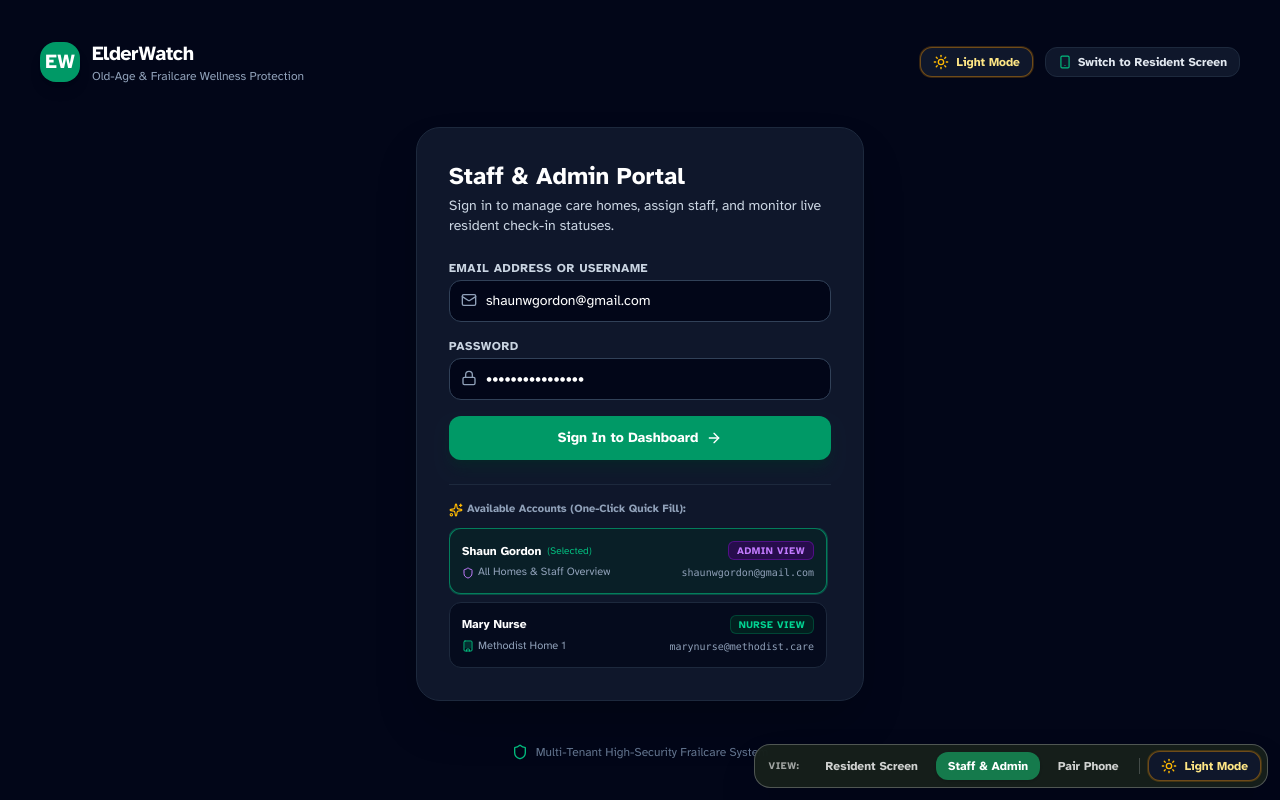
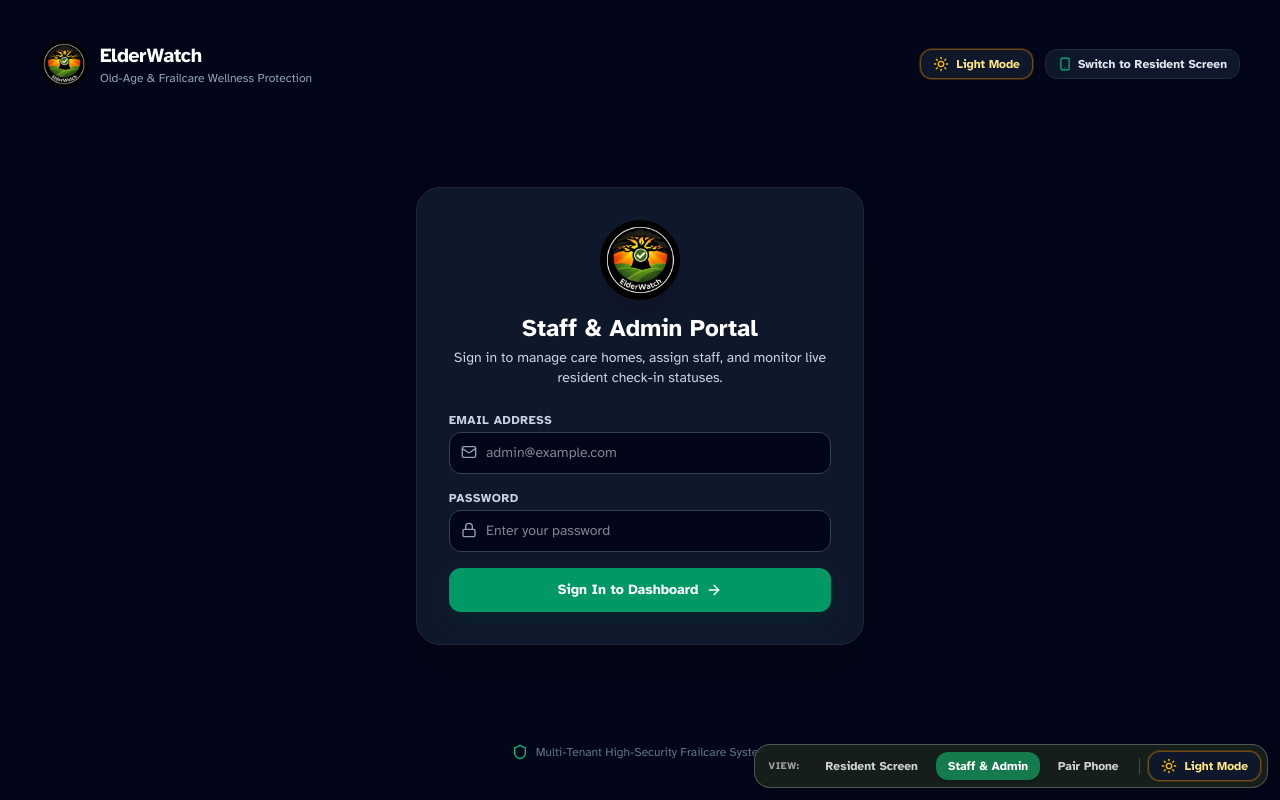
Before and after one commit to a77lic7ion/Elderwatch3, a React (Vite) app: page / in a window 1280 px wide. Built offline with nearby package versions, Linux system fonts and the light colour scheme; no server answers.

Commit message:
Remove demo accounts, fix login, update logo
- Removed 'Available Accounts' section from login screen
- Removed demo-accounts API endpoint
- Fixed server.ts query references for Admin SDK
- Added ElderWatch logo
- Login: shaunwgordon@gmail.com / B33tl3sL1lly@123

```diff
--- a/server.ts
+++ b/server.ts
@@ -16,6 +16,7 @@ import {
   getDocsByQuery,
   getDocsByField,
   getAllDocs,
+  buildQuery,
 } from './src/lib/firebase-admin';
 
 const app = express();
@@ -441,24 +442,6 @@ function authenticateAdmin(req: express.Request, res: express.Response): { staff
   return auth;
 }
 
-// Demo accounts
-app.get('/api/auth/demo-accounts', async (req, res) => {
-  const allStaff = await getAllDocs('staff');
-  const accounts = await Promise.all(allStaff.map(async (s: any) => {
-    const home = await getDocById('homes', s.homeId);
-    return {
-      id: s.id,
-      name: s.name,
-      email: s.email,
-      password: s.passwordHash,
-      role: s.role,
-      homeId: s.homeId,
-      homeName: home?.name || 'Care Home',
-    };
-  }));
-  res.json({ accounts });
-});
-
 // --- ENTERPRISE ADMIN API ROUTES ---
 
 app.get('/api/admin/overview', async (req, res) => {
@@ -676,7 +659,7 @@ app.delete('/api/admin/residents/:id', async (req, res) => {
   await deleteDocById('residents', req.params.id);
 
   const checkins = await getDocsByQuery(
-    query(checkinsRef, where('residentId', '==', req.params.id))
+    buildQuery('checkins', [{field: 'residentId', op: '==', value: req.params.id}])
   );
   for (const c of checkins) {
     await deleteDocById('checkins', c.id);
@@ -853,7 +836,7 @@ app.delete('/api/residents/:id', async (req, res) => {
   await deleteDocById('residents', req.params.id);
 
   const checkins = await getDocsByQuery(
-    query(checkinsRef, where('residentId', '==', req.params.id))
+    buildQuery('checkins', [{field: 'residentId', op: '==', value: req.params.id}])
   );
   for (const c of checkins) {
     await deleteDocById('checkins', c.id);
@@ -1095,7 +1078,7 @@ app.get('/api/residents/:id/history', async (req, res) => {
   }
 
   const allCheckins = await getDocsByQuery(
-    query(checkinsRef, where('residentId', '==', resident.id), where('homeId', '==', auth.homeId))
+    buildQuery('checkins', [{field: 'residentId', op: '==', value: resident.id}, {field: 'homeId', op: '==', value: auth.homeId}])
   );
   const history = allCheckins
     .sort((a: any, b: any) => (a.date > b.date ? -1 : 1))
@@ -1164,10 +1147,10 @@ app.get('/api/jobs/logs', async (req, res) => {
   if (!auth) return;
 
   const allJobLogs = await getDocsByQuery(
-    query(jobLogsRef, where('homeId', '==', auth.homeId))
+    buildQuery('jobLogs', [{field: 'homeId', op: '==', value: auth.homeId}])
   );
   const allPushLogs = await getDocsByQuery(
-    query(pushLogsRef, where('homeId', '==', auth.homeId))
+    buildQuery('pushLogs', [{field: 'homeId', op: '==', value: auth.homeId}])
   );
 
   const logs = allJobLogs.sort((a: any, b: any) => (a.timestamp > b.timestamp ? -1 : 1)).slice(0, 30);
--- a/src/components/StaffLoginScreen.tsx
+++ b/src/components/StaffLoginScreen.tsx
@@ -1,5 +1,5 @@
-import React, { useState, useEffect } from 'react';
-import { Shield, Lock, Mail, AlertCircle, Smartphone, Building, Sparkles, UserCheck, ArrowRight } from 'lucide-react';
+import React, { useState } from 'react';
+import { Shield, Lock, Mail, AlertCircle, Smartphone, ArrowRight } from 'lucide-react';
 import { StaffUser, Home } from '../types';
 import { ThemeToggle, useAppTheme } from './ThemeToggle';
 
@@ -8,59 +8,15 @@ interface StaffLoginScreenProps {
   onNavigateToResidentScreen: () => void;
 }
 
-interface DemoAccount {
-  id: string;
-  name: string;
-  email: string;
-  password?: string;
-  role: string;
-  homeId: string;
-  homeName: string;
-}
-
 export const StaffLoginScreen: React.FC<StaffLoginScreenProps> = ({
   onLoginSuccess,
   onNavigateToResidentScreen,
 }) => {
   const [isNight] = useAppTheme();
-  const [email, setEmail] = useState('shaunwgordon@gmail.com');
-  const [password, setPassword] = useState('B33tl3sL1lly@123');
+  const [email, setEmail] = useState('');
+  const [password, setPassword] = useState('');
   const [loading, setLoading] = useState(false);
   const [error, setError] = useState<string | null>(null);
-  const [demoAccounts, setDemoAccounts] = useState<DemoAccount[]>([]);
-
-  useEffect(() => {
-    fetch('/api/auth/demo-accounts')
-      .then((res) => res.json())
-      .then((data) => {
-        if (data && Array.isArray(data.accounts)) {
-          setDemoAccounts(data.accounts);
-        }
-      })
-      .catch(() => {
-        // Fallback to static accounts if network fails
-        setDemoAccounts([
-          {
-            id: 'staff-admin-shaun',
-            name: 'Shaun Gordon',
-            email: 'shaunwgordon@gmail.com',
-            password: 'B33tl3sL1lly@123',
-            role: 'admin',
-            homeId: 'home-methodist-1',
-            homeName: 'Methodist Home 1',
-          },
-          {
-            id: 'staff-nurse-mary',
-            name: 'Mary Nurse',
-            email: 'marynurse@methodist.care',
-            password: 'Marynurse@123',
-            role: 'nurse',
-            homeId: 'home-methodist-1',
-            homeName: 'Methodist Home 1',
-          },
-        ]);
-      });
-  }, []);
 
   const handleSubmit = async (e: React.FormEvent) => {
     e.preventDefault();
@@ -88,12 +44,6 @@ export const StaffLoginScreen: React.FC<StaffLoginScreenProps> = ({
     }
   };
 
-  const handleQuickDemoLogin = (demoEmail: string, demoPass: string) => {
-    setEmail(demoEmail);
-    setPassword(demoPass);
-    setError(null);
-  };
-
   return (
     <div
       className={`min-h-screen flex flex-col justify-between p-6 sm:p-10 transition-colors duration-200 ${
@@ -103,9 +53,11 @@ export const StaffLoginScreen: React.FC<StaffLoginScreenProps> = ({
       {/* Top Header */}
       <div className="flex items-center justify-between">
         <div className="flex items-center gap-3">
-          <div className="w-10 h-10 rounded-2xl bg-emerald-600 flex items-center justify-center text-white font-black text-xl shadow-lg">
-            EW
-          </div>
+          <img
+            src="/elderwatch-logo.png"
+            alt="ElderWatch Logo"
+            className="w-12 h-12 rounded-full shadow-lg"
+          />
           <div>
             <h1 className={`text-xl font-bold tracking-tight ${isNight ? 'text-white' : 'text-slate-900'}`}>
               ElderWatch
@@ -117,7 +69,6 @@ export const StaffLoginScreen: React.FC<StaffLoginScreenProps> = ({
         </div>
 
         <div className="flex items-center gap-3">
-          {/* Prominent Global Theme Switcher */}
           <ThemeToggle />
 
           <button
@@ -143,13 +94,20 @@ export const StaffLoginScreen: React.FC<StaffLoginScreenProps> = ({
               : 'bg-white border-slate-200'
           }`}
         >
-          <div className="space-y-1">
+          <div className="flex flex-col items-center space-y-3">
+            <img
+              src="/elderwatch-logo.png"
+              alt="ElderWatch"
+              className="w-20 h-20 rounded-full shadow-xl"
+            />
+            <div className="text-center space-y-1">
               <h2 className={`text-2xl font-bold ${isNight ? 'text-white' : 'text-slate-900'}`}>
                 Staff & Admin Portal
               </h2>
               <p className={`text-xs sm:text-sm ${isNight ? 'text-slate-300' : 'text-slate-600'}`}>
                 Sign in to manage care homes, assign staff, and monitor live resident check-in statuses.
               </p>
+            </div>
           </div>
 
           {error && (
@@ -162,15 +120,16 @@ export const StaffLoginScreen: React.FC<StaffLoginScreenProps> = ({
           <form onSubmit={handleSubmit} className="space-y-4 text-xs">
             <div>
               <label className={`block font-bold uppercase tracking-wider mb-1 ${isNight ? 'text-slate-300' : 'text-slate-700'}`}>
-                Email Address or Username
+                Email Address
               </label>
               <div className="relative">
                 <Mail className="w-4 h-4 text-slate-400 absolute left-3 top-3" />
                 <input
-                  type="text"
+                  type="email"
                   required
                   value={email}
                   onChange={(e) => setEmail(e.target.value)}
+                  placeholder="admin@example.com"
                   className={`w-full pl-9 pr-3 py-2.5 rounded-xl border focus:outline-hidden text-sm ${
                     isNight
                       ? 'bg-slate-950 border-slate-700 text-white focus:border-emerald-500'
@@ -191,6 +150,7 @@ export const StaffLoginScreen: React.FC<StaffLoginScreenProps> = ({
                   required
                   value={password}
                   onChange={(e) => setPassword(e.target.value)}
+                  placeholder="Enter your password"
                   className={`w-full pl-9 pr-3 py-2.5 rounded-xl border focus:outline-hidden text-sm ${
                     isNight
                       ? 'bg-slate-950 border-slate-700 text-white focus:border-emerald-500'
@@ -209,70 +169,6 @@ export const StaffLoginScreen: React.FC<StaffLoginScreenProps> = ({
               <ArrowRight className="w-4 h-4" />
             </button>
           </form>
-
-          {/* Quick Demo Credentials */}
-          <div className={`pt-4 border-t space-y-2.5 ${isNight ? 'border-slate-800' : 'border-slate-200'}`}>
-            <p className={`text-[11px] font-semibold flex items-center gap-1 ${isNight ? 'text-slate-400' : 'text-slate-600'}`}>
-              <Sparkles className="w-3.5 h-3.5 text-amber-400" />
-              <span>Available Accounts (One-Click Quick Fill):</span>
-            </p>
-
-            <div className="space-y-2 max-h-60 overflow-y-auto pr-1">
-              {demoAccounts.map((acc) => {
-                const isAdmin = acc.role === 'admin';
-                const isSelected = email === acc.email;
-                return (
-                  <button
-                    key={acc.id || acc.email}
-                    type="button"
-                    onClick={() => handleQuickDemoLogin(acc.email, acc.password || '')}
-                    className={`w-full p-3 rounded-xl border text-left transition cursor-pointer ${
-                      isSelected
-                        ? isNight
-                          ? 'bg-emerald-950/40 border-emerald-500/60 ring-1 ring-emerald-500/30'
-                          : 'bg-emerald-50 border-emerald-300 ring-1 ring-emerald-200'
-                        : isNight
-                        ? 'bg-slate-950/70 hover:bg-slate-800 border-slate-800'
-                        : 'bg-slate-50 hover:bg-slate-100 border-slate-200'
-                    }`}
-                  >
-                    <div className="flex items-center justify-between text-xs">
-                      <span className={`font-bold flex items-center gap-1.5 ${isNight ? 'text-white' : 'text-slate-900'}`}>
-                        {acc.name}
-                        {isSelected && (
-                          <span className="text-[10px] text-emerald-500 font-normal">(Selected)</span>
-                        )}
-                      </span>
-                      <span
-                        className={`text-[10px] px-2 py-0.5 rounded-md font-bold uppercase tracking-wider ${
-                          isAdmin
-                            ? 'text-purple-400 bg-purple-950/60 border border-purple-800/60'
-                            : 'text-emerald-400 bg-emerald-950/60 border border-emerald-800/60'
-                        }`}
-                      >
-                        {isAdmin ? 'Admin View' : `${acc.role} View`}
-                      </span>
-                    </div>
-                    <div className={`text-[11px] mt-1 flex items-center justify-between gap-1 ${isNight ? 'text-slate-400' : 'text-slate-600'}`}>
-                      <div className="flex items-center gap-1 truncate">
-                        {isAdmin ? (
-                          <Shield className="w-3 h-3 text-purple-400 shrink-0" />
-                        ) : (
-                          <Building className="w-3 h-3 text-emerald-500 shrink-0" />
-                        )}
-                        <span className="truncate">
-                          {isAdmin ? 'All Homes & Staff Overview' : acc.homeName}
-                        </span>
-                      </div>
-                      <span className="font-mono text-[10px] text-slate-400 shrink-0">
-                        {acc.email}
-                      </span>
-                    </div>
-                  </button>
-                );
-              })}
-            </div>
-          </div>
         </div>
       </div>
 
--- a/src/lib/firebase-admin.ts
+++ b/src/lib/firebase-admin.ts
@@ -1,5 +1,5 @@
 import { initializeApp, getApps, cert, App } from 'firebase-admin/app';
-import { getFirestore, FieldValue } from 'firebase-admin/firestore';
+import { getFirestore, FieldValue, Query, QueryConstraint } from 'firebase-admin/firestore';
 import path from 'path';
 import fs from 'fs';
 import { fileURLToPath } from 'url';
@@ -65,3 +65,12 @@ export async function getDocsByQuery(queryObj: any): Promise<any[]> {
   const snapshot = await queryObj.get();
   return snapshot.docs.map((docSnap: any) => ({ id: docSnap.id, ...docSnap.data() }));
 }
+
+// Build a query with where conditions
+export function buildQuery(collectionName: string, conditions: Array<{field: string, op: string, value: any}>): any {
+  let q: any = firestore.collection(collectionName);
+  for (const cond of conditions) {
+    q = q.where(cond.field, cond.op, cond.value);
+  }
+  return q;
+}
```
Also changed, not shown: public/elderwatch-logo.png (added). Lines whose indentation alone changed are shown as unchanged.
